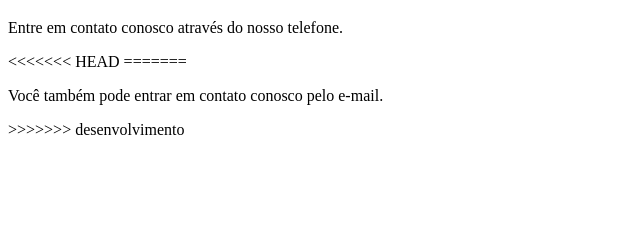
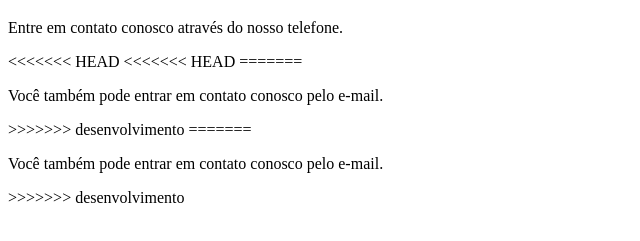
Before and after one commit to priscaramos/projetos_de_estudos_dev, a plain HTML site: page contato.html in a window 1280 px wide. Shown: the part 61-302 px from the top of the page, without its empty margins (0-640 px from the left). Drawn offline with Linux system fonts and the light colour scheme.

Commit message:
Adicionando contato.html na branch desenvolvimento

```diff
--- a/contato.html
+++ b/contato.html
@@ -10,6 +10,10 @@
     <h1> Contato</h1>
     <p> Entre em contato conosco através do nosso telefone. </p>
 <<<<<<< HEAD
+<<<<<<< HEAD
+=======
+    <p> Você também pode entrar em contato conosco pelo e-mail.</p>
+>>>>>>> desenvolvimento
 =======
     <p> Você também pode entrar em contato conosco pelo e-mail.</p>
 >>>>>>> desenvolvimento
```
